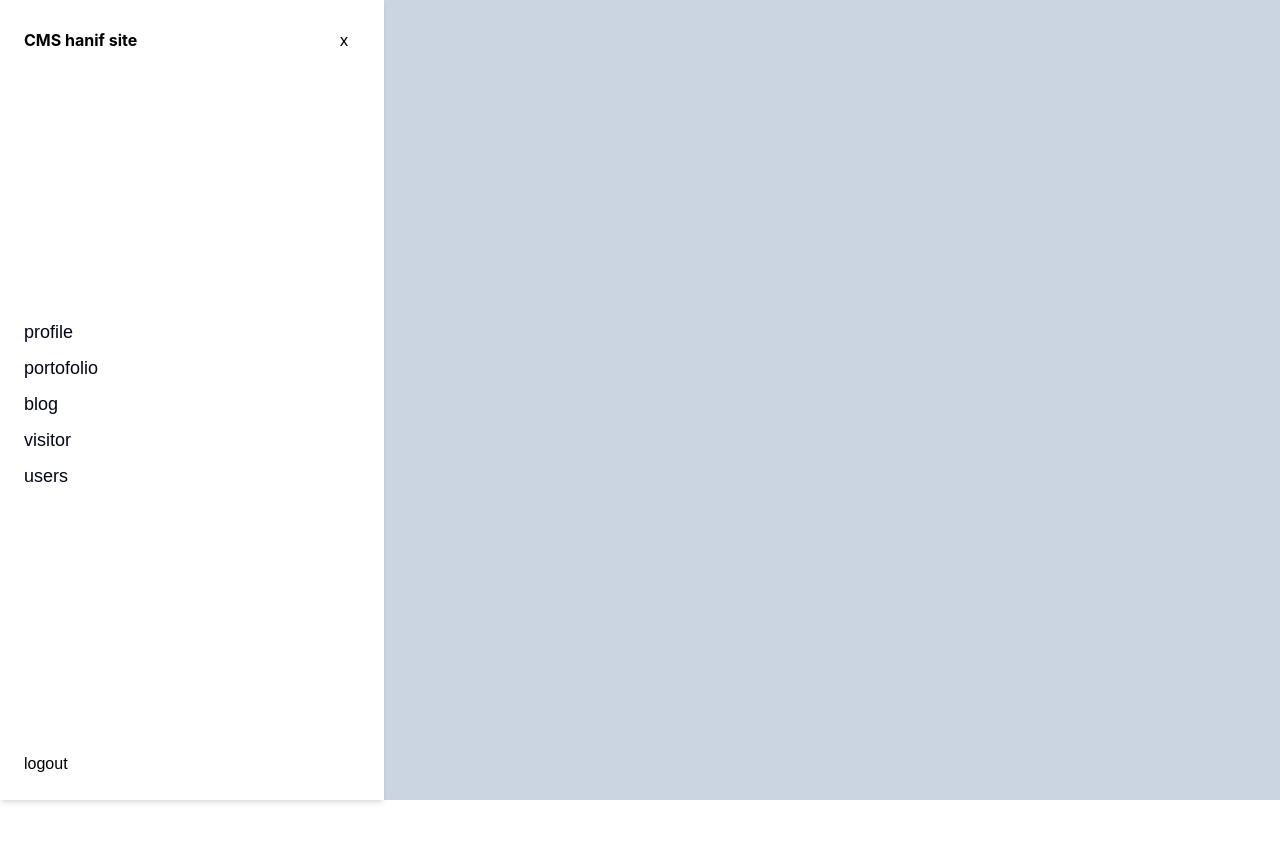
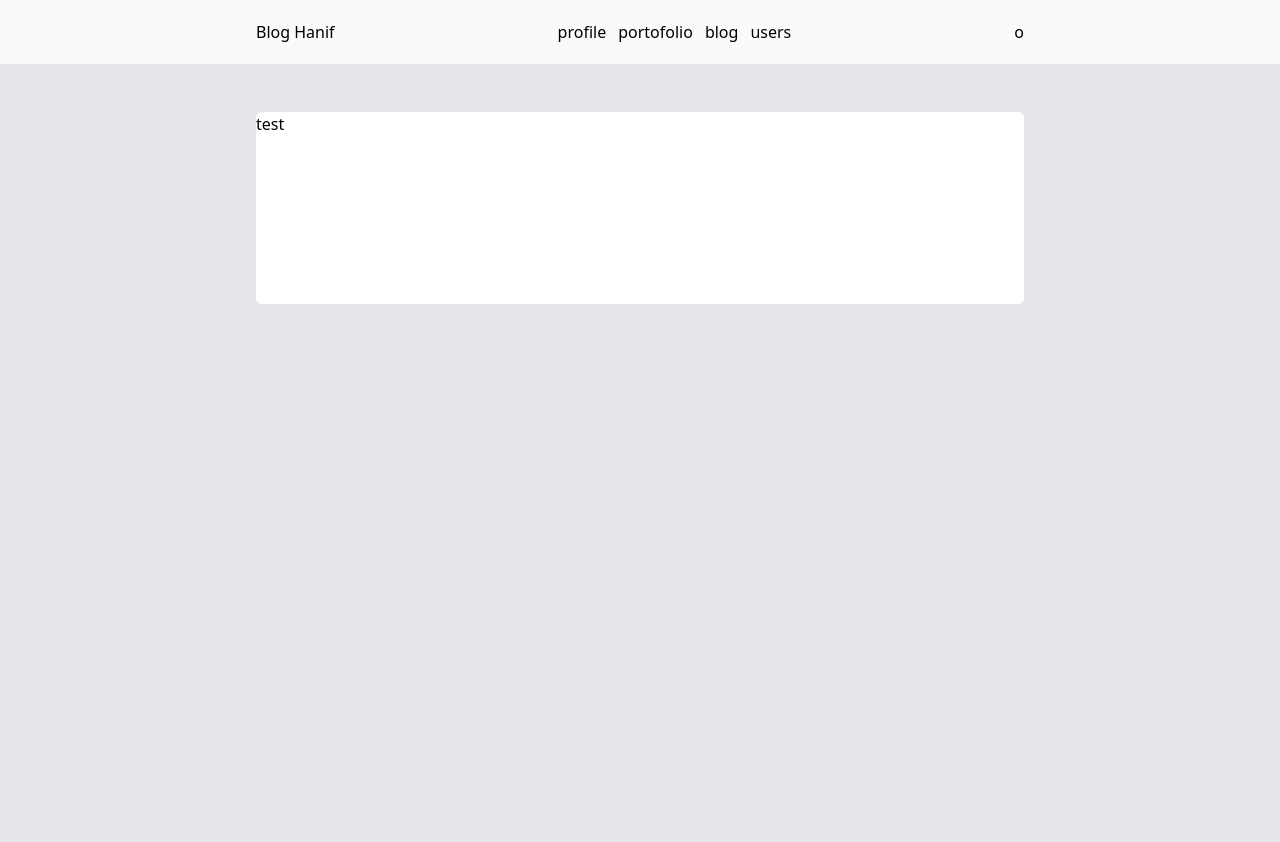
Before and after one commit to hanifwidiyanto/porto-cms, a Next.js app: page / in a window 1280 px wide. Shown: the top 842 px of the page. Before the commit the page ends 800 px from the top, so only its background shows below. Built offline with nearby package versions, Linux system fonts and the light colour scheme.

Commit message:
change sidebar to navbar dashboard

```diff
--- a/src/pages/_document.js
+++ b/src/pages/_document.js
@@ -1,10 +1,12 @@
 import { Html, Head, Main, NextScript } from 'next/document'
+import Navbar from './navbar'
 
 export default function Document() {
   return (
     <Html lang="en">
       <Head />
-      <body>
+      <body className='overflow-x-hidden'>
+        <Navbar />
         <Main />
         <NextScript />
       </body>
--- a/src/pages/index.js
+++ b/src/pages/index.js
@@ -1,10 +1,12 @@
 import React from 'react'
 import Sidebar from './sidebar'
+import Navbar from './navbar'
+import Visitor from './visitor'
 
 export default function Home() {
   return (
-    <main className='bg-slate-300 h-screen w-screen'>
-        <Sidebar />
+    <main className='bg-gray-200 h-screen w-screen px-64 pt-12'>
+       <Visitor />
     </main>
   )
 }
--- /dev/null
+++ b/src/pages/navbar.jsx
@@ -0,0 +1,18 @@
+import React from "react";
+
+function Navbar() {
+  return (
+    <nav className="bg-gray-50 shadow-sm w-full h-16 flex items-center justify-between px-64">
+      <div>Blog Hanif</div>
+      <ul className="flex gap-3">
+        <li>profile</li>
+        <li>portofolio</li>
+        <li>blog</li>
+        <li>users</li>
+      </ul>
+      <div>o</div>
+    </nav>
+  );
+}
+
+export default Navbar;
--- a/src/pages/sidebar.jsx
+++ b/src/pages/sidebar.jsx
@@ -1,61 +1,61 @@
-import Link from "next/link";
-import React, { useState } from "react";
+// import Link from "next/link";
+// import React, { useState } from "react";
 
-function Sidebar() {
-  const [sidebarCollapse, setSidebarCollapse] = useState(false);
-  return (
-    <nav
-      className={
-        sidebarCollapse
-          ? "w-24 h-screen duration-300 fixed bg-white shadow-md p-6"
-          : "w-96 h-screen duration-300 fixed bg-white shadow-md p-6"
-      }
-    >
-      <div className="flex flex-col h-full justify-between">
-        <div className="flex w-full justify-between h-fit items-center gap-2">
-          <h1 className="font-inter font-bold">
-            {sidebarCollapse ? "CMS" : "CMS hanif site"}
-          </h1>
-          <span
-            onClick={() => setSidebarCollapse(!sidebarCollapse)}
-            className="w-8 h-8 grid place-content-center cursor-pointer"
-          >
-            {sidebarCollapse ? "o" : "x"}
-          </span>
-        </div>
-        <ul className="font-mulish flex flex-col gap-2 text-lg text-slate-950">
-          <Link href="/profile">
-            <li className="font-medium hover:font-bold duration-300 cursor-pointer w-fit">
-              profile
-            </li>
-          </Link>
-          <Link href="/portofolio">
-            <li className="font-medium hover:font-bold duration-300 cursor-pointer w-fit">
-              portofolio
-            </li>
-          </Link>
-          <Link href="/blog">
-            <li className="font-medium hover:font-bold duration-300 cursor-pointer w-fit">
-              blog
-            </li>
-          </Link>
-          <Link href="/visitor">
-            <li className="font-medium hover:font-bold duration-300 cursor-pointer w-fit">
-              visitor
-            </li>
-          </Link>
-          <Link href="/users">
-            <li className="font-medium hover:font-bold duration-300 cursor-pointer w-fit">
-              users
-            </li>
-          </Link>
-        </ul>
-        <div className="cursor-pointer font-mulish hover:font-bold font-medium">
-          logout
-        </div>
-      </div>
-    </nav>
-  );
-}
+// function Sidebar() {
+//   const [sidebarCollapse, setSidebarCollapse] = useState(false);
+//   return (
+//     <nav
+//       className={
+//         sidebarCollapse
+//           ? "w-24 h-screen duration-300 fixed bg-white shadow-md p-6"
+//           : "w-96 h-screen duration-300 fixed bg-white shadow-md p-6"
+//       }
+//     >
+//       <div className="flex flex-col h-full justify-between">
+//         <div className="flex w-full justify-between h-fit items-center gap-2">
+//           <h1 className="font-inter font-bold">
+//             {sidebarCollapse ? "CMS" : "CMS hanif site"}
+//           </h1>
+//           <span
+//             onClick={() => setSidebarCollapse(!sidebarCollapse)}
+//             className="w-8 h-8 grid place-content-center cursor-pointer"
+//           >
+//             {sidebarCollapse ? "o" : "x"}
+//           </span>
+//         </div>
+//         <ul className="font-mulish flex flex-col gap-2 text-lg text-slate-950">
+//           <Link href="/profile">
+//             <li className="font-medium hover:font-bold duration-300 cursor-pointer w-fit">
+//               profile
+//             </li>
+//           </Link>
+//           <Link href="/portofolio">
+//             <li className="font-medium hover:font-bold duration-300 cursor-pointer w-fit">
+//               portofolio
+//             </li>
+//           </Link>
+//           <Link href="/blog">
+//             <li className="font-medium hover:font-bold duration-300 cursor-pointer w-fit">
+//               blog
+//             </li>
+//           </Link>
+//           <Link href="/visitor">
+//             <li className="font-medium hover:font-bold duration-300 cursor-pointer w-fit">
+//               visitor
+//             </li>
+//           </Link>
+//           <Link href="/users">
+//             <li className="font-medium hover:font-bold duration-300 cursor-pointer w-fit">
+//               users
+//             </li>
+//           </Link>
+//         </ul>
+//         <div className="cursor-pointer font-mulish hover:font-bold font-medium">
+//           logout
+//         </div>
+//       </div>
+//     </nav>
+//   );
+// }
 
-export default Sidebar;
+// export default Sidebar;
--- /dev/null
+++ b/src/pages/visitor.jsx
@@ -0,0 +1,11 @@
+import React from 'react'
+
+function Visitor() {
+  return (
+    <div className='w-full h-48 bg-white rounded-md'>
+        test
+    </div>
+  )
+}
+
+export default Visitor
--- a/src/pages/visitor/index.jsx
+++ /dev/null
@@ -1,11 +0,0 @@
-import React from 'react'
-
-function Home() {
-  return (
-    <div>
-        test
-    </div>
-  )
-}
-
-export default Home
```
Also changed, not shown: src/pages/_app.js (+7 -4 lines).
